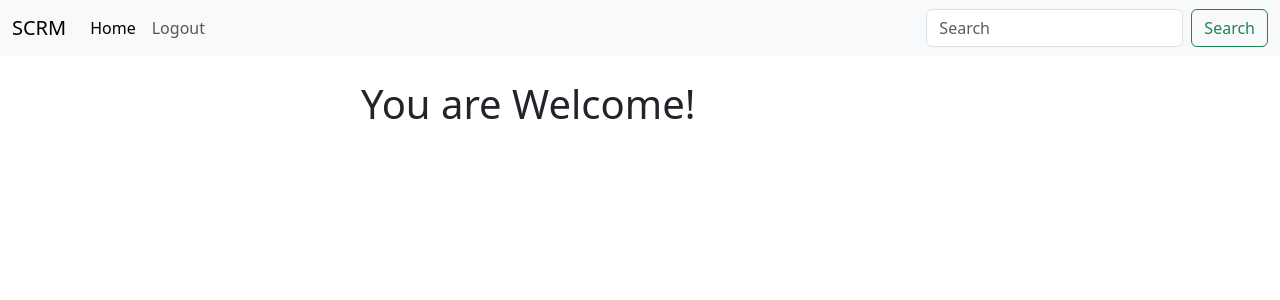
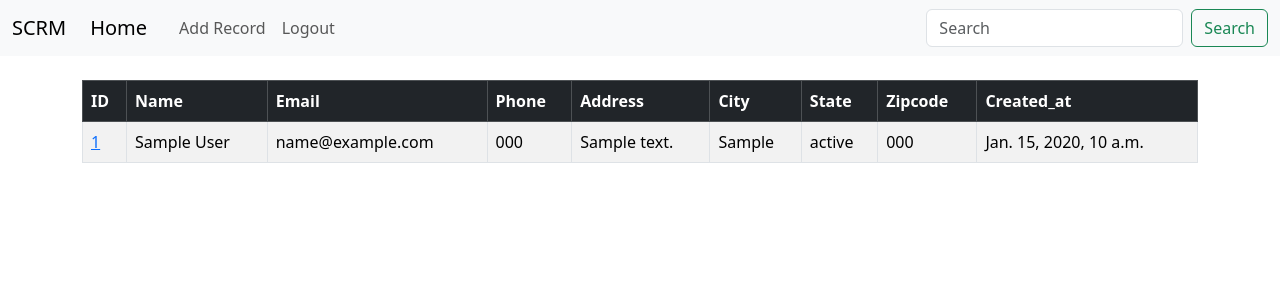
Before and after one commit to christian-nwachukwu/college_portal, a Django app: page / in a window 1280 px wide. Shown: the top 300 px of the page. Run offline with Django 5.2, Linux system fonts and the light colour scheme; a user stored in the database is signed in; tables that the repository leaves empty hold one stand-in row (values such as "Sample post").

Commit message:
Project Completed

```diff
--- a/portal/forms.py
+++ b/portal/forms.py
@@ -37,8 +37,8 @@ class SignUpForm(UserCreationForm):
 
 # Create Add Record Form
 class AddRecordForm(forms.ModelForm):
-    first_name = forms.CharField(required=True, widget=forms.widgets.TextInput(attrs={"placeholder":"First Name", "class":"form-control"}), label="")
-    last_name = forms.CharField(required=True, widget=forms.widgets.TextInput(attrs={"placeholder":"Last Name", "class":"form-control"}), label="")
+    firstname = forms.CharField(required=True, widget=forms.widgets.TextInput(attrs={"placeholder":"First Name", "class":"form-control"}), label="")
+    lastname = forms.CharField(required=True, widget=forms.widgets.TextInput(attrs={"placeholder":"Last Name", "class":"form-control"}), label="")
     email = forms.CharField(required=True, widget=forms.widgets.TextInput(attrs={"placeholder":"Email", "class":"form-control"}), label="")
     phone = forms.CharField(required=True, widget=forms.widgets.TextInput(attrs={"placeholder":"Phone", "class":"form-control"}), label="")
     address = forms.CharField(required=True, widget=forms.widgets.TextInput(attrs={"placeholder":"Address", "class":"form-control"}), label="")
--- a/portal/urls.py
+++ b/portal/urls.py
@@ -6,4 +6,8 @@ urlpatterns = [
     #path('login/', views.login_user, name='login'),
     path('logout/', views.logout_user, name='logout'),
     path('register/', views.register_user, name='register'),
+    path('record/<int:pk>', views.customer_record, name='record'),
+    path('delete/record/<int:pk>', views.delete_record, name='delete_record'),
+    path('add_record/', views.add_record, name='add_record'),
+    path('modify_record/<int:pk>', views.modify_record, name='modify_record'),
 ]
--- a/portal/views.py
+++ b/portal/views.py
@@ -3,10 +3,16 @@ from django.contrib.auth import authenticate, login, logout
 from django.contrib import messages
 from .forms import SignUpForm, AddRecordForm
 from .models import Record
+from django.core.mail import send_mail
 
 # Create your views here.
 # Home page
 def index(request):
+    #   Grab everything in the database table
+    records = Record.objects.all()
+
+
+
     #   check to confirm login username and password
     if request.method == 'POST':
         username = request.POST['username']
@@ -23,7 +29,7 @@ def index(request):
             return redirect('index')
 
     else:
-        return render(request, 'index.html', {})    # Render the html files. Add the template folder to setting.py. Create html files in templates folder
+        return render(request, 'index.html', {'records':records})    # Render the html files. Add the template folder to setting.py. Create html files in templates folder
 
 
 
@@ -53,3 +59,58 @@ def register_user(request):
         return render(request, 'register.html', {'form':form})
 
     return render(request, 'register.html', {'form':form})
+
+
+#   Return a customer record
+def customer_record(request, pk):
+    if request.user.is_authenticated:
+        #   look up record
+        customer_record = Record.objects.get(id=pk)
+        return render(request, 'record.html', {'customer_record': customer_record})
+    else:
+        messages.success(request, 'You have to be logged in to view record')
+        return redirect('index')
+
+
+
+#   Delete a customer record
+def delete_record(request, pk):
+    if request.user.is_authenticated:
+        delete_item = Record.objects.get(id=pk)
+        delete_item.delete()
+        messages.success(request, 'Record deleted successfully...')
+        return redirect('index')
+    else:
+        messages.success(request, 'You must be logged in to delete record...')
+        return redirect('index')
+
+
+#   Add new customer record
+def add_record(request):
+    form = AddRecordForm(request.POST or None)
+    if request.user.is_authenticated:
+        if request.method == 'POST':
+            if form.is_valid():
+                add_record = form.save()
+                #   Send email if any (Optional - No code here...)
+                messages.success(request, 'Record added successfully...')
+                return redirect('index')
+        return render(request, 'add_record.html', {'form':form})
+    else:
+        messages.success(request, 'You must be logged In...')
+        return redirect('index')
+
+
+#   Modify/Update record
+def modify_record(request, pk):
+	if request.user.is_authenticated:
+		current_record = Record.objects.get(id=pk)
+		form = AddRecordForm(request.POST or None, instance=current_record)
+		if form.is_valid():
+			form.save()
+			messages.success(request, "Record Has Been Updated!")
+			return redirect('index')
+		return render(request, 'modify_record.html', {'form':form})
+	else:
+		messages.success(request, "You Must Be Logged In...")
+		return redirect('index')
--- a/templates/index.html
+++ b/templates/index.html
@@ -3,11 +3,55 @@
 
 {% block content %}
 
-<div class="col-md-6 offset-md-3">
+<!-- Display user login if authenticated..-->
     {% if user.is_authenticated %}
-        <h1>You are Welcome! </h1>
+
+        <!--Table header-->
+        <table class="table table-striped table-hover table-bordered table-responsive">
+            <thead class="table-dark">
+              <tr>
+                <th scope="col">ID</th>
+                <th scope="col">Name</th>
+                <th scope="col">Email</th>
+                <th scope="col">Phone</th>
+                <th scope="col">Address</th>
+                <th scope="col">City</th>
+                <th scope="col">State</th>
+                <th scope="col">Zipcode</th>
+                <th scope="col">Created_at</th>
+              </tr>
+            </thead>
+            <tbody>
+
+                <!--Table body-->
+                <!-- Grab everything in database table and display here.. -->
+            {% if records %}
+
+                {% for record in records %}
+                    <tr>
+                        <td><a href="{% url 'record' record.id %}">{{ record.id }}</a></td>
+                        <td>{{ record.firstname }} {{ record.lastname }}</td>
+                        <td>{{ record.email }}</td>
+                        <td>{{ record.phone }}</td>
+                        <td>{{ record.address }}</td>
+                        <td>{{ record.city }}</td>
+                        <td>{{ record.state }}</td>
+                        <td>{{ record.zipcode }}</td>
+                        <td>{{ record.created_at }}</td>
+                    </tr>
+                {% endfor %}
+
+            {% endif %}
+
+                <!--Table body ends-->
+
+            </tbody>
+          </table>
+        <!--Table header ends-->
+
+
     {% else %}
-    <br/>
+    <div class="col-md-6 offset-md-3">
     <h1>Login</h1>
     <br/>
     <form method="POST" action="{% url 'index' %}">
@@ -26,6 +70,7 @@
         </form>
     </form>
 </div>
+
 {% endif %}
 
 {% endblock %}
--- a/templates/navbar.html
+++ b/templates/navbar.html
@@ -7,10 +7,14 @@
       <div class="collapse navbar-collapse" id="navbarSupportedContent">
         <ul class="navbar-nav me-auto mb-2 mb-lg-0">
           <li class="nav-item">
-            <a class="nav-link active" aria-current="page" href="#">Home</a>
+            <a class="nav-link active navbar-brand" aria-current="page" href="#">Home</a>
           </li>
 
           {% if user.is_authenticated %}
+
+              <li class="nav-item">
+                <a class="nav-link" href="{% url 'add_record' %}">Add Record</a>
+              </li>
               <li class="nav-item">
                 <a class="nav-link" href="{% url 'logout' %}">Logout</a>
               </li>
```
Also changed, not shown: templates/add_record.html (added, +21 -0 lines), templates/modify_record.html (added, +21 -0 lines), templates/record.html (added, +52 -0 lines).
